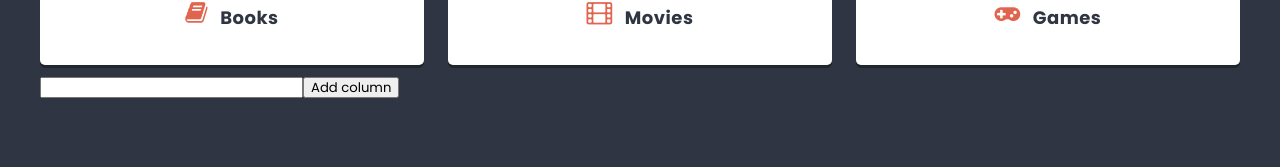
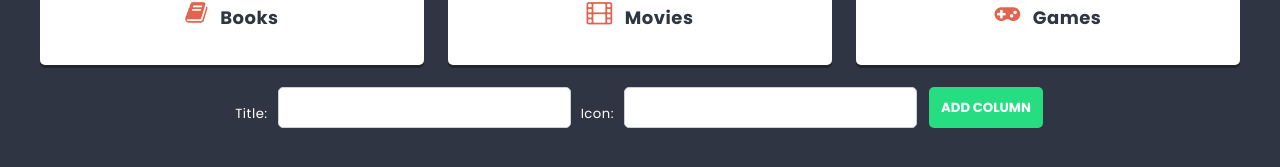
Before and after one commit to mGrzanek/To-do-list-app, a React (Create React App) app: page / in a window 1280 px wide. Shown: the part 555-722 px from the top of the page. Built offline with nearby package versions, Linux system fonts and the light colour scheme.

Commit message:
Add ColumnForm component, update List and TextInput components

```diff
--- /dev/null
+++ b/src/components/ColumnForm/ColumnForm.js
@@ -0,0 +1,30 @@
+import { useState } from "react";
+import TextInput from './../TextInput/TextInput';
+import Button from './../Button/Button';
+import styles from './ColumnForm.module.scss';
+
+const ColumnForm = props => {
+    const [title, setTitle] = useState('');
+    const [icon, setIcon] = useState('');
+    const handleSubmit = e => {
+        e.preventDefault();
+        props.action({
+            title: title,
+            icon: icon
+        });
+        setTitle('');
+        setIcon('');
+    }
+
+    return(
+        <form onSubmit={handleSubmit} className={styles.columnForm}>
+            <span>Title: </span>
+            <TextInput type="text" value={title} onChange={e => setTitle(e.target.value)}/>
+            <span>Icon: </span>
+            <TextInput type="text" value={icon} onChange={e => setIcon(e.target.value)}/>
+            <Button>Add column</Button>
+        </form>
+    );
+}
+
+export default ColumnForm;
--- /dev/null
+++ b/src/components/ColumnForm/ColumnForm.module.scss
@@ -0,0 +1,17 @@
+.columnForm {
+    display: flex;
+    align-items: center;
+    justify-content: center;
+    padding: 10px;
+
+
+    span {
+        margin: 10px;
+    }
+}
+
+@media (max-width: 767px) {
+    .columnForm {
+        flex-direction: column;
+    }
+}
--- a/src/components/List/List.js
+++ b/src/components/List/List.js
@@ -1,6 +1,7 @@
 import { useState, useEffect } from 'react';
 import styles from './List.module.scss';
 import Column from './../Column/Column';
+import ColumnForm from '../ColumnForm/ColumnForm';
 import { nanoid } from 'nanoid';
 
 const List = ()=> {
@@ -10,12 +11,8 @@ const List = ()=> {
         { id: 3, title: 'Games', icon: 'gamepad' }
     ]);
 
-    const [value, setValue] = useState('');
-
-    const handleSubmit = e => {
-        e.preventDefault();
-        setColumns([...columns, { id: nanoid(), title: value}]);
-        setValue('');
+    const addColumn = newColumn => {
+		setColumns([...columns, { id: nanoid(), title: newColumn.title, icon: newColumn.icon }]);
     };
 
     return(
@@ -27,10 +24,7 @@ const List = ()=> {
             <section className={styles.columns}>
                 {columns.map(column => <Column key={column.id} title={column.title} icon={column.icon} />)}
             </section>
-            <form onSubmit={handleSubmit}>
-                <input type="text"  value={value} onChange={e => setValue(e.target.value)}/>
-                <button>Add column</button>
-            </form>
+            <ColumnForm action={addColumn} />
         </div>
     );
 }
--- a/src/components/TextInput/TextInput.js
+++ b/src/components/TextInput/TextInput.js
@@ -2,7 +2,7 @@ import styles from './TextInput.module.scss';
 
 const TextInput = props => {
     return(
-        <input type="text" className={styles.input} placeholder={props.placeholder} />
+        <input type="text" className={styles.input} placeholder={props.placeholder} value={props.value} onChange={props.onChange} />
     );
 }
 
```
